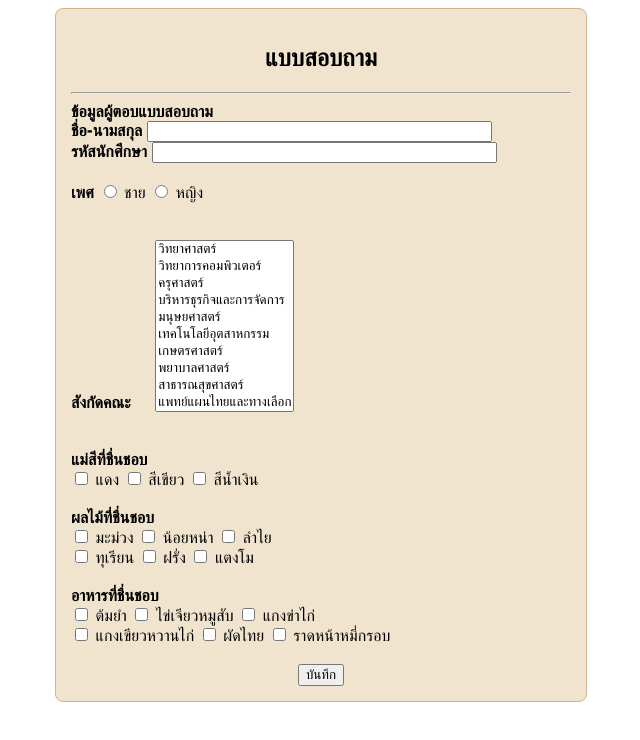
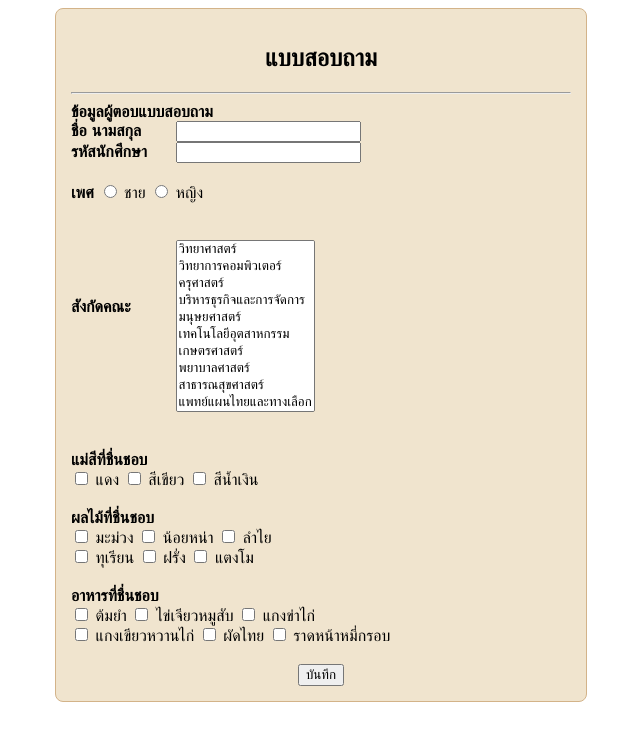
Before and after one commit to dietcokeandsushi/htmlbasic, a plain HTML site: page index.html in a window 1280 px wide. Shown: the whole page, without its empty margins (319-959 px from the left). Drawn offline with Linux system fonts and the light colour scheme.

Commit message:
second commit

```diff
--- a/index.html
+++ b/index.html
@@ -33,22 +33,23 @@
         <label for="name"><b>ข้อมูลผู้ตอบแบบสอบถาม</b></label>
         <br>
 
-        <label for="name"><b>ชื่อ-นามสกุล</b></label>
-        <input type="text" id="name" size="40">
+        <label style="display: inline-block; width: 100px;"><b>ชื่อ นามสกุล</b></label>
+        <input type="text" id="name" width="100">
         <br>
 
-
-        <label for="Student ID"><b>รหัสนักศึกษา</b></label>
-        <input type="text" name="studentid" size="40">
+        <label style="display: inline-block; width: 100px;"><b>รหัสนักศึกษา</b></label>
+        <input type="text" id="name" width="100">
         <br><br>
 
 
         <label for="sex"><b>เพศ</b></label>
         <input type="radio"  id="male" name="sex" value="male"> ชาย
         <input type="radio" id="female" name="sex" value="female"> หญิง<br><br>
+        <br>
 
-        <br>
-       <label for="faculty"><b>สังกัดคณะ &nbsp;&nbsp;&nbsp;</b></label>
+       <label for="faculty" style="display: inline-block; width: 100px; vertical-align: top;"><br><br><br><b> สังกัดคณะ</b>
+        </label>
+
             <select  id="faculty" size="10">
             <option value="it">วิทยาศาสตร์</option>
             <option value="eng">วิทยาการคอมพิวเตอร์</option>
```
